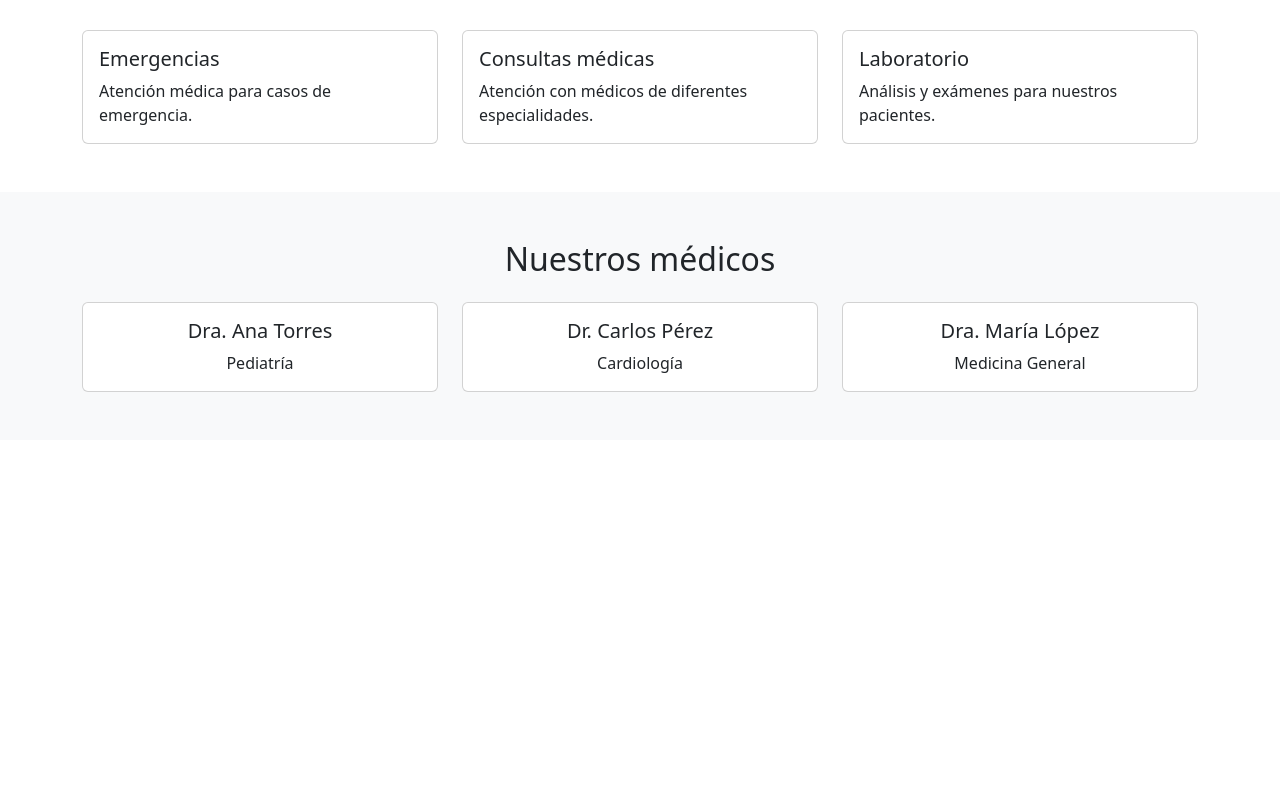
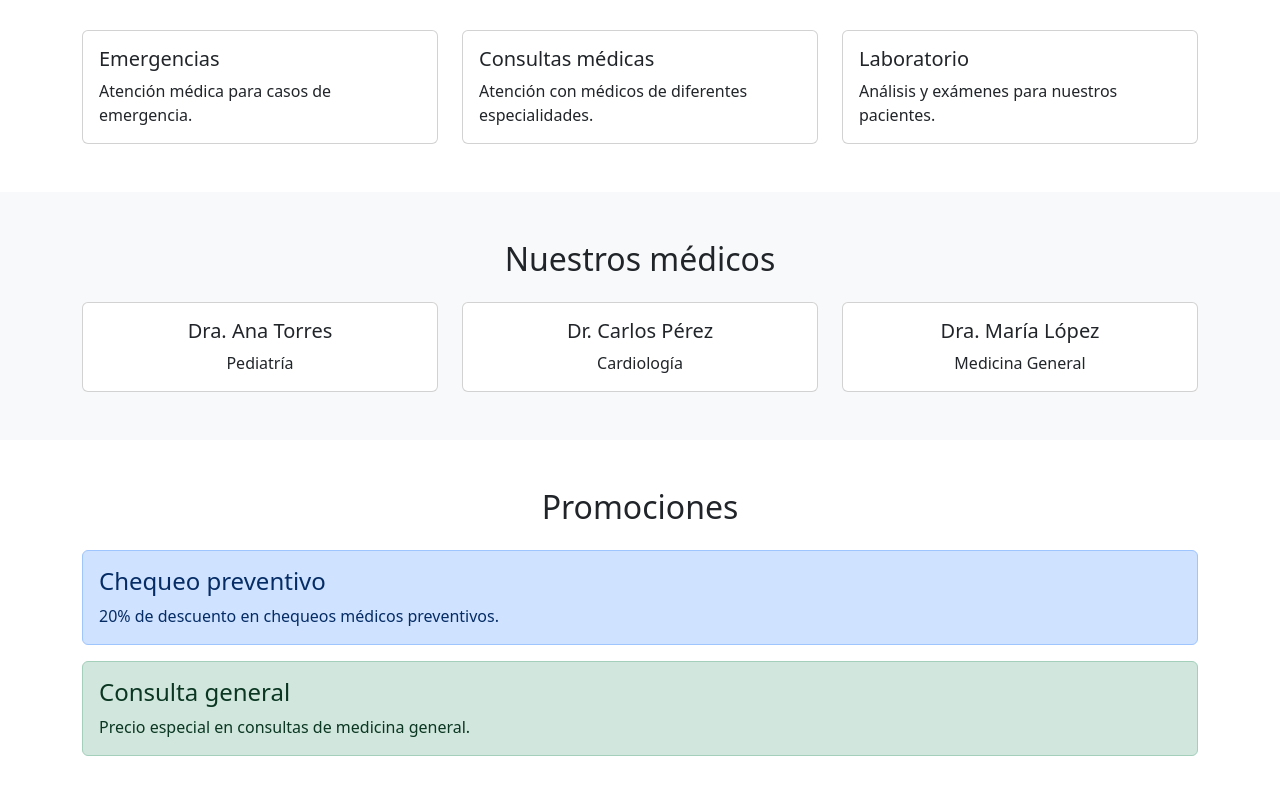
Before and after one commit to MritzS/WebHospitalDrSano, an Angular app: page / in a window 1280 px wide. Shown: the part 392-1186 px from the top of the page. Before the commit the page ends 832 px from the top, so only its background shows below. Built offline with nearby package versions, Linux system fonts and the light colour scheme.

Commit message:
creacion de la seccion descuentos

```diff
--- /dev/null
+++ b/src/app/Components/componente5/componente5.html
@@ -0,0 +1,21 @@
+<section id="promociones" class="py-5">
+  <div class="container">
+    <h2 class="text-center mb-4">Promociones</h2>
+
+    <div class="alert alert-primary">
+      <h4>Chequeo preventivo</h4>
+
+      <p class="mb-0">
+        20% de descuento en chequeos médicos preventivos.
+      </p>
+    </div>
+
+    <div class="alert alert-success">
+      <h4>Consulta general</h4>
+
+      <p class="mb-0">
+        Precio especial en consultas de medicina general.
+      </p>
+    </div>
+  </div>
+</section>
--- /dev/null
+++ b/src/app/Components/componente6/componente6.html
@@ -0,0 +1 @@
+<p>componente6 works!</p>
--- a/src/app/app.html
+++ b/src/app/app.html
@@ -2,3 +2,4 @@
 <app-componente2></app-componente2>
 <app-componente3></app-componente3>
 <app-componente4></app-componente4>
+<app-componente5></app-componente5>
--- a/src/app/app.ts
+++ b/src/app/app.ts
@@ -4,9 +4,10 @@ import { Componente1 } from './Components/componente1/componente1';
 import { Componente2 } from './Components/componente2/componente2';
 import { Componente3 } from './Components/componente3/componente3';
 import { Componente4 } from './Components/componente4/componente4';
+import { Componente5 } from './Components/componente5/componente5';
 
 @Component({
-  imports: [RouterOutlet, Componente1, Componente2, Componente3, Componente4],
+  imports: [RouterOutlet, Componente1, Componente2, Componente3, Componente4, Componente5],
   selector: 'app-root',
   styleUrl: './app.css',
   templateUrl: './app.html',
```
Also changed, not shown: src/app/Components/componente5/componente5.ts (added, +9 -0 lines), src/app/Components/componente6/componente6.ts (added, +9 -0 lines), src/app/Components/componente5/componente5.css (added), src/app/Components/componente6/componente6.css (added), 2 other files (tests, documents, lock files or other folders).
